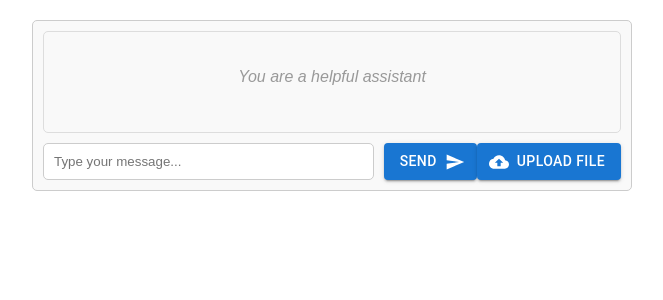
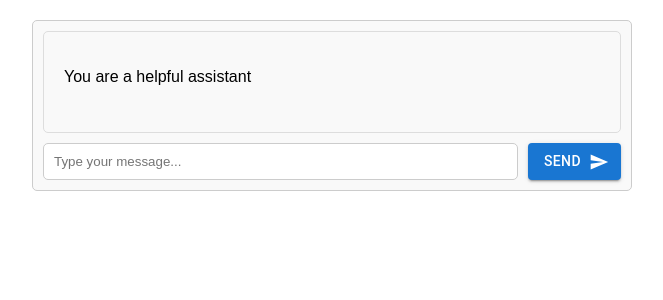
Before and after one commit to SelenaDelcev/ChatApp, a React (Create React App) app in the folder frontend/: page / in a window 1280 px wide. Shown: the top 300 px of the page, without its empty margins (308-971 px from the left). Built offline with nearby package versions, Linux system fonts and the light colour scheme.

Commit message:
Deleted file upload button and system prompt

```diff
--- a/frontend/src/App.css
+++ b/frontend/src/App.css
@@ -37,12 +37,6 @@
   text-align: left;
 }
 
-.message.system {
-  font-style: italic;
-  color: #999;
-  text-align: center;
-}
-
 .message-input {
   display: flex;
   justify-content: space-between;
--- a/frontend/src/App.js
+++ b/frontend/src/App.js
@@ -50,7 +50,8 @@ const App = () => {
         },
         withCredentials: true
       });
-      setMessages(response.data.messages);
+      const filteredMessages = response.data.messages.filter(msg => msg.role !== 'system');
+      setMessages(filteredMessages);
       setUserMessage('');
     } catch (error) {
       console.error('Network or Server Error:', error);
@@ -65,27 +66,6 @@ const App = () => {
       }
     }
   };
-
-  const handleFileUpload = (e) => {
-    console.log('File uploaded:', e.target.files[0]);
-    const file = e.target.files[0];
-    if (file) {
-      const newMessages = [...messages, { role: 'user', content: `Uploaded file: ${file.name}` }];
-      setMessages(newMessages);
-    }
-  };
-
-  const VisuallyHiddenInput = styled('input')({
-      clip: 'rect(0 0 0 0)',
-      clipPath: 'inset(50%)',
-      height: 1,
-      overflow: 'hidden',
-      position: 'absolute',
-      bottom: 0,
-      left: 0,
-      whiteSpace: 'nowrap',
-      width: 1,
-  });
 
   const getMessageContent = (message) => {
     if (typeof message.content === 'object') {
@@ -115,16 +95,6 @@ const App = () => {
           <Button type="submit" variant="contained" endIcon={<SendIcon />}>
             Send
           </Button>
-          <Button
-            component="label"
-            role={undefined}
-            variant="contained"
-            tabIndex={-1}
-            startIcon={<CloudUploadIcon />}
-          >
-            Upload file
-            <VisuallyHiddenInput type="file" onChange={handleFileUpload}/>
-          </Button>
         </form>
       </div>
     </div>
```
